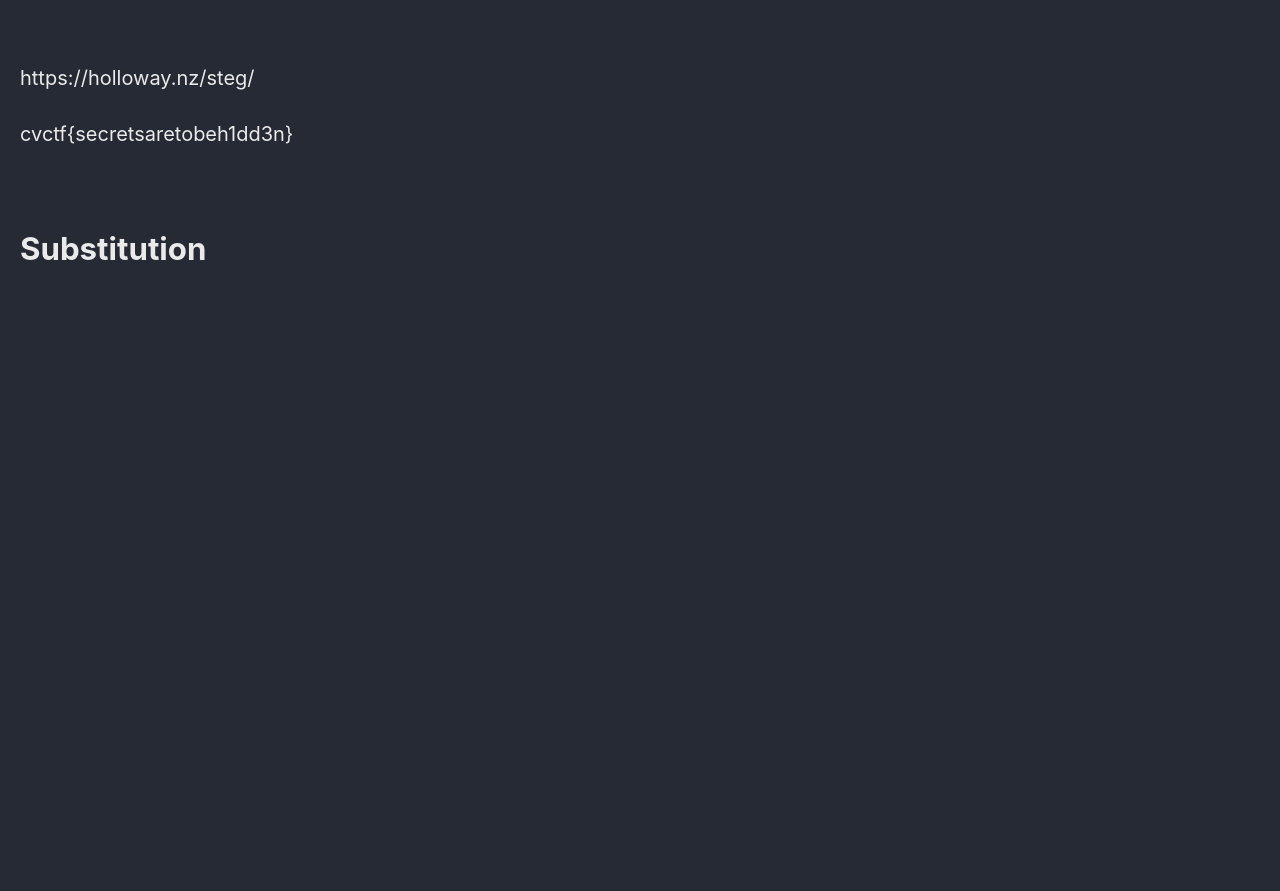
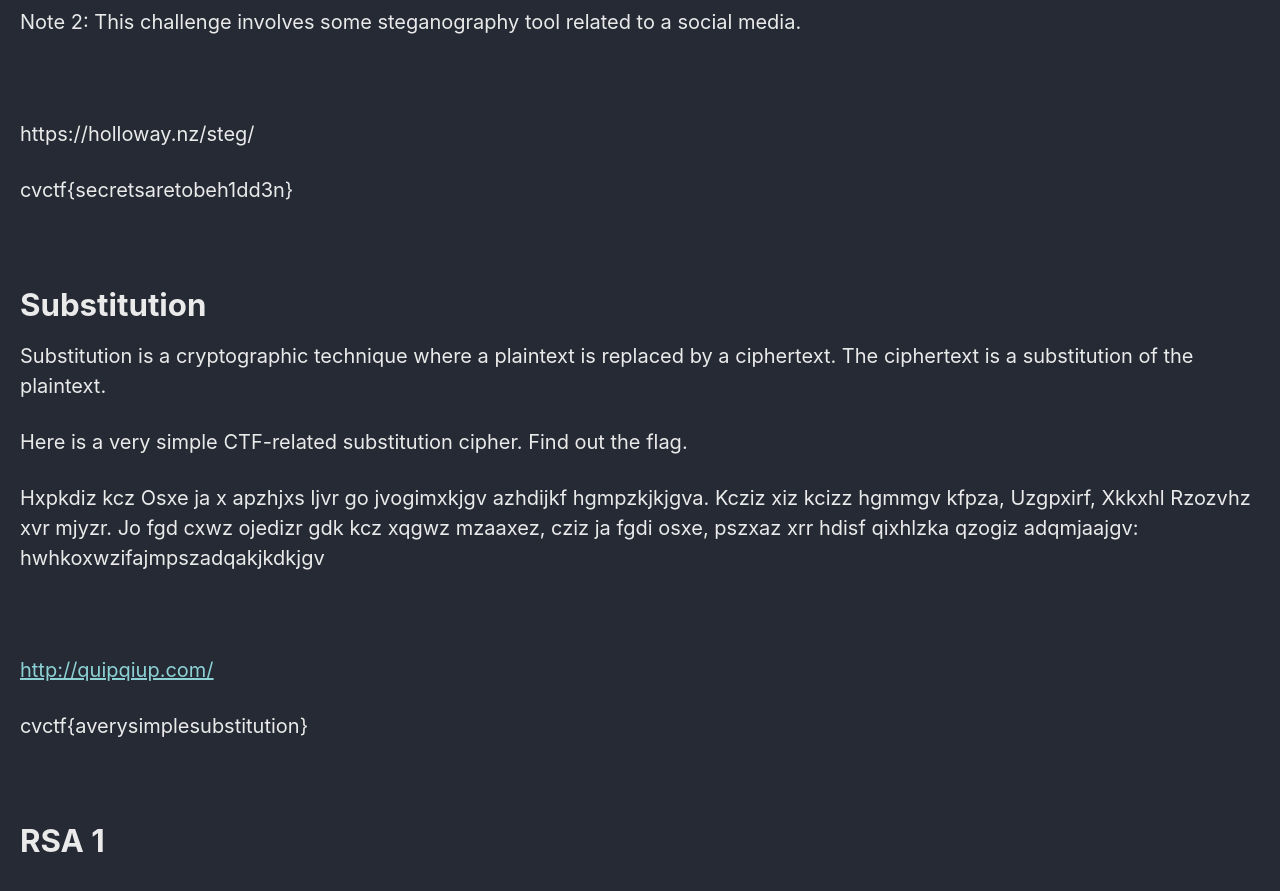
Before and after one commit to Connor-McCartney/Connor-McCartney.github.io, a Jekyll site: the page built from _pages/cryptography/other/cryptoverse-CTF-2022.md, in a window 1280 px wide and 900 px high, scrolled down 1873 px. Shown: the top 891 px of the window. Built offline with Jekyll 4.4.1, drawn with Linux system fonts in a browser that asks for light colours; cached includes are drawn as plain includes; before the commit the page ends 2188 px from its top, so only the background shows below that.

Commit message:
Update cryptoverse-CTF-2022.md

```diff
--- a/_pages/cryptography/other/cryptoverse-CTF-2022.md
+++ b/_pages/cryptography/other/cryptoverse-CTF-2022.md
@@ -52,6 +52,8 @@ CVCTFM0R53ISN0T50FUN
 
 cvctf{m0r53isn0t50fun}
 
+<br>
+
 # Warmup 4
 
 Last warmup. You should get it fast if you use any social media.
@@ -71,3 +73,20 @@ cvctf{secretsaretobeh1dd3n}
 <br>
 
 # Substitution
+
+Substitution is a cryptographic technique where a plaintext is replaced by a ciphertext. The ciphertext is a substitution of the plaintext.
+
+Here is a very simple CTF-related substitution cipher. Find out the flag.
+
+Hxpkdiz kcz Osxe ja x apzhjxs ljvr go jvogimxkjgv azhdijkf hgmpzkjkjgva. Kcziz xiz kcizz hgmmgv kfpza, Uzgpxirf, Xkkxhl Rzozvhz xvr mjyzr.
+Jo fgd cxwz ojedizr gdk kcz xqgwz mzaaxez, cziz ja fgdi osxe, pszxaz xrr hdisf qixhlzka qzogiz adqmjaajgv: hwhkoxwzifajmpszadqakjkdkjgv
+
+<br>
+
+<http://quipqiup.com/>
+
+cvctf{averysimplesubstitution}
+
+<br>
+
+# RSA 1
```
